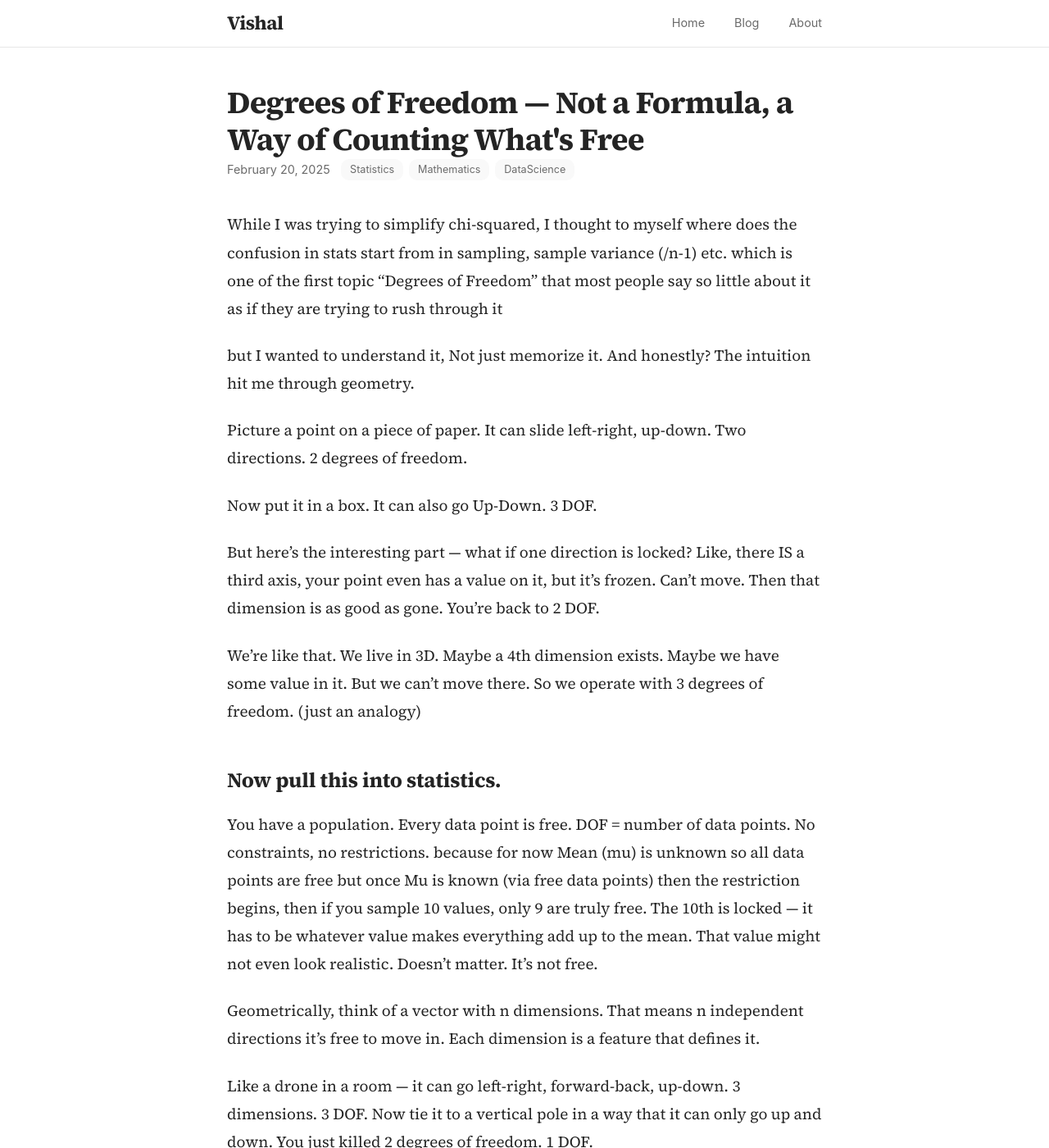
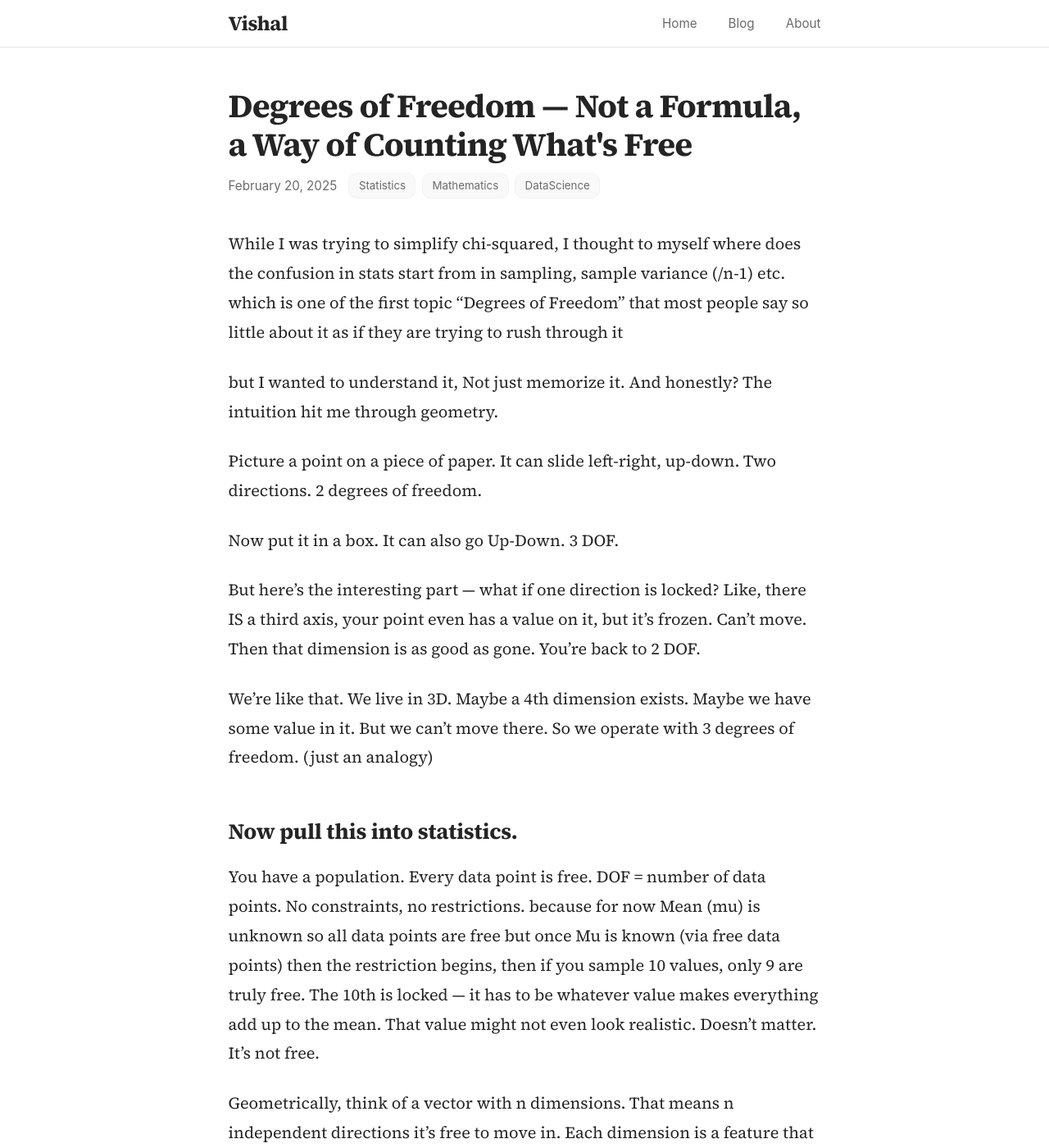
Before and after one commit to vishall4/vishall4.github.io, a Jekyll site: the page built from _posts/2025-02-20-degrees-of-freedom.md, in a window 1280 px wide and 1400 px high. Shown: the whole window at 82% size. Built offline with Jekyll 4.4.1, drawn with Linux system fonts in a browser that asks for light colours.

Commit message:
Update CSS styles for improved readability and layout

```diff
--- a/assets/css/style.css
+++ b/assets/css/style.css
@@ -1,5 +1,5 @@
 /* ============================================
-   VISHAL LOHIYA â€” Medium-Style Theme
+   VISHAL — Medium-Style Theme
    Clean, white, serif-first, reading-optimized
    ============================================ */
 
@@ -20,7 +20,7 @@
 *, *::before, *::after { box-sizing: border-box; margin: 0; padding: 0; }
 
 html {
-  font-size: 18px;
+  font-size: 19px;
   scroll-behavior: smooth;
   -webkit-font-smoothing: antialiased;
   -moz-osx-font-smoothing: grayscale;
@@ -30,7 +30,7 @@ body {
   font-family: var(--serif);
   background: var(--bg);
   color: var(--text);
-  line-height: 1.7;
+  line-height: 1.8;
   min-height: 100vh;
   display: flex;
   flex-direction: column;
@@ -63,8 +63,6 @@ body {
   text-decoration: none;
   letter-spacing: -0.02em;
 }
-
-.site-logo .dot { color: var(--text); }
 
 .nav-links { display: flex; gap: 2rem; }
 
@@ -167,13 +165,15 @@ body {
 /* ---- Post ---- */
 .post { padding: 2.5rem 0 4rem; }
 
-.post-header { margin-bottom: 2rem; }
+.post-header {
+  margin-bottom: 2rem;
+}
 
 .post-meta {
   display: flex;
   align-items: center;
   gap: 0.75rem;
-  margin-bottom: 0.5rem;
+  margin-top: 0.5rem;
   flex-wrap: wrap;
 }
 
@@ -188,10 +188,12 @@ body {
 .tag {
   font-family: var(--sans);
   font-size: 0.7rem;
+  font-weight: 400;
   color: var(--text-muted);
   background: var(--bg-alt);
   padding: 0.15rem 0.6rem;
   border-radius: 10px;
+  border: 1px solid var(--border-light);
 }
 
 .post-title {
@@ -408,13 +410,6 @@ body {
   text-align: center;
 }
 
-.footer-philosophy {
-  font-family: var(--serif);
-  color: var(--text-muted);
-  font-size: 0.9rem;
-  margin-bottom: 0.75rem;
-}
-
 .footer-links {
   display: flex;
   justify-content: center;
@@ -441,7 +436,7 @@ body {
 
 /* ---- Responsive ---- */
 @media (max-width: 640px) {
-  html { font-size: 16px; }
+  html { font-size: 17px; }
   .home-hero { padding: 2rem 0 1.5rem; }
   .home-hero h1 { font-size: 1.65rem; }
   .post-title { font-size: 1.65rem; }
```
